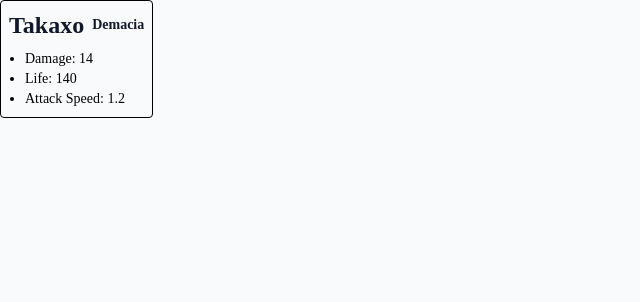
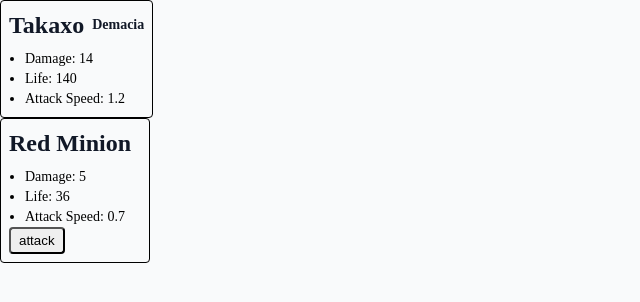
Before and after one commit to jparouca/ts-idle, a React (Vite) app: page / in a window 1280 px wide. Both pictures are taken after a click on the button "Demacia". Shown: the top 302 px of the page, without its empty margins (0-640 px from the left). Built offline with nearby package versions, Linux system fonts and the light colour scheme.

Commit message:
messy, todo md

```diff
--- a/src/App.tsx
+++ b/src/App.tsx
@@ -1,25 +1,5 @@
 import {useState, useEffect} from 'react'
-
-type GameState = {
-  faction: 'Demacia' | 'Noxus' | 'Piltover' | null;
-  damage: number;
-  life: number;
-  attackSpeed: number;
-  enemy: Enemy | null;
-}
-
-type Enemy = {
-  name: string;
-  damage: number;
-  life: number;
-  attackSpeed: number;
-}
-
-type ModalProps = {
-  isOpen: boolean;
-  onClose: () => void;
-  selectFaction: (faction: 'Demacia' | 'Noxus' | 'Piltover') => void;
-};
+import './types'
 
 function App() {
   const [gameState, setGameState] = useState<GameState>({
@@ -27,17 +7,28 @@
     damage: 0,
     life: 0,
     attackSpeed: 0,
+    enemy: null,
   });
+
+  function generateEnemy() {
+    return {
+    name: 'Red Minion',
+    damage: 5,
+    life: 50,
+    attackSpeed: 0.7,
+    };
+  };
   const [isModalOpen, setIsModalOpen] = useState(true);
 
   useEffect(() => {
     if (gameState.faction !== null) {
       const interval = setInterval(() => {
-      }, 1000);
+        combat();
+      }, 1000 / gameState.attackSpeed);
 
       return () => clearInterval(interval);
     }
-  }, [gameState.faction]);
+  }, [gameState.faction, gameState.attackSpeed]);
 
 
   function selectFaction (faction: 'Demacia' | 'Noxus' | 'Piltover') {
@@ -71,10 +62,11 @@
       default:
         return;
     }
-  setGameState(newState);
+    setGameState({...newState, enemy: generateEnemy()});
     setIsModalOpen(false);
 
   };
+
   const PlayerStatsContainer: React.FC = () => {
     return (
       <div className='max-w-max rounded justify-center items-center border border-solid p-2'>
@@ -93,6 +85,51 @@
     )
   }
 
+  function combat() {
+    if (gameState.enemy) {
+      const newEnemyLife = gameState.enemy.life - gameState.damage;
+
+    if (newEnemyLife <= 0) {
+      setGameState({
+        ...gameState,
+        enemy: null,
+      });
+    } else {
+      setGameState({
+        ...gameState,
+        enemy: {
+          ...gameState.enemy,
+          life: newEnemyLife,
+        },
+      });
+    }
+  }
+}
+
+  const MinionStatsContainer: React.FC = () => {
+    if (!gameState.enemy) {
+      return <h1 className='text-2xl text-green-600'>last hit</h1>;
+    }
+
+    return (
+      <div className='max-w-max rounded justify-center items-center border border-solid p-2'>
+        <header className='flex items-center flex-row'>
+          <h1 className='text-2xl text-gray-900 mr-2'>{gameState.enemy.name}</h1>
+        </header>
+        <div className='pt-2 px-4'>
+          <ul className='text-sm'>
+            <li>Damage: {gameState.enemy.damage}</li>
+            <li>Life: {gameState.enemy.life}</li>
+            <li>Attack Speed: {gameState.enemy.attackSpeed}</li>
+          </ul>
+        </div>
+        <button className='rounded px-2 py-1'> attack </button>
+      </div>
+    )
+  }
+
+
+
 
   return (
     <>
@@ -102,6 +139,7 @@
         selectFaction={selectFaction}
       />
       <PlayerStatsContainer />
+      <MinionStatsContainer />
     </>
   )
 }
--- /dev/null
+++ b/src/types.ts
@@ -0,0 +1,20 @@
+type GameState = {
+  faction: 'Demacia' | 'Noxus' | 'Piltover' | null;
+  damage: number;
+  life: number;
+  attackSpeed: number;
+  enemy?: Enemy | null;
+}
+
+type Enemy = {
+  name: string;
+  damage: number;
+  life: number;
+  attackSpeed: number;
+}
+
+type ModalProps = {
+  isOpen: boolean;
+  onClose: () => void;
+  selectFaction: (faction: 'Demacia' | 'Noxus' | 'Piltover') => void;
+};
```
Also changed, not shown: 1 other file (tests, documents, lock files or other folders). Lines whose indentation alone changed are shown as unchanged.
